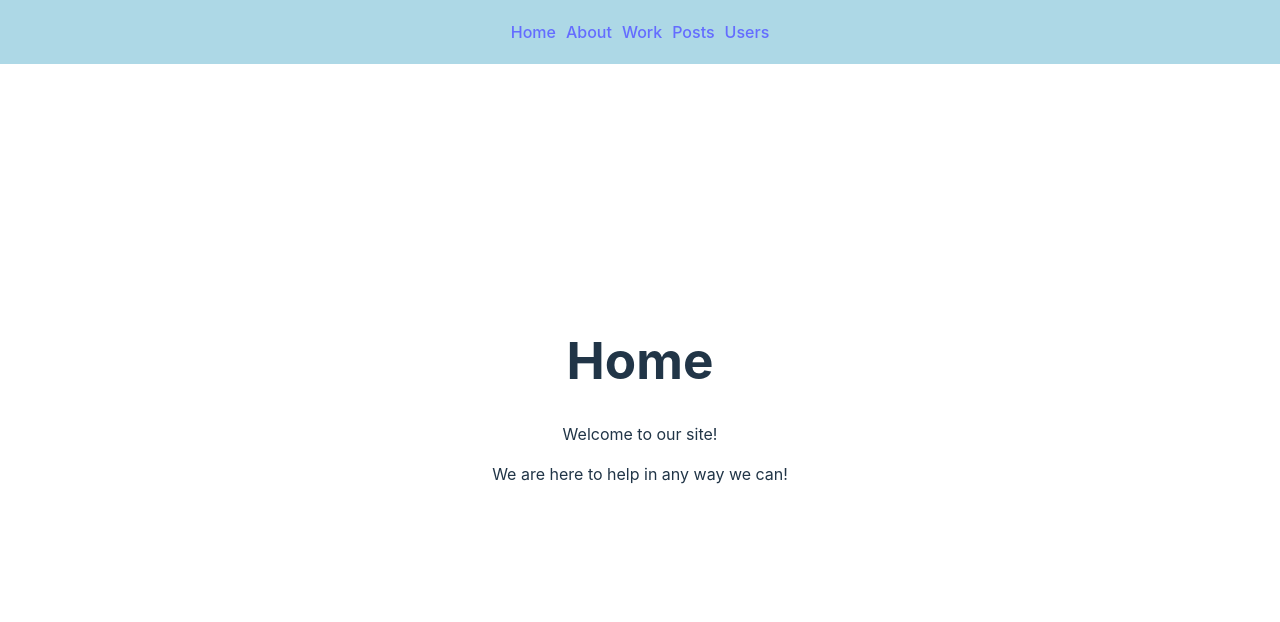
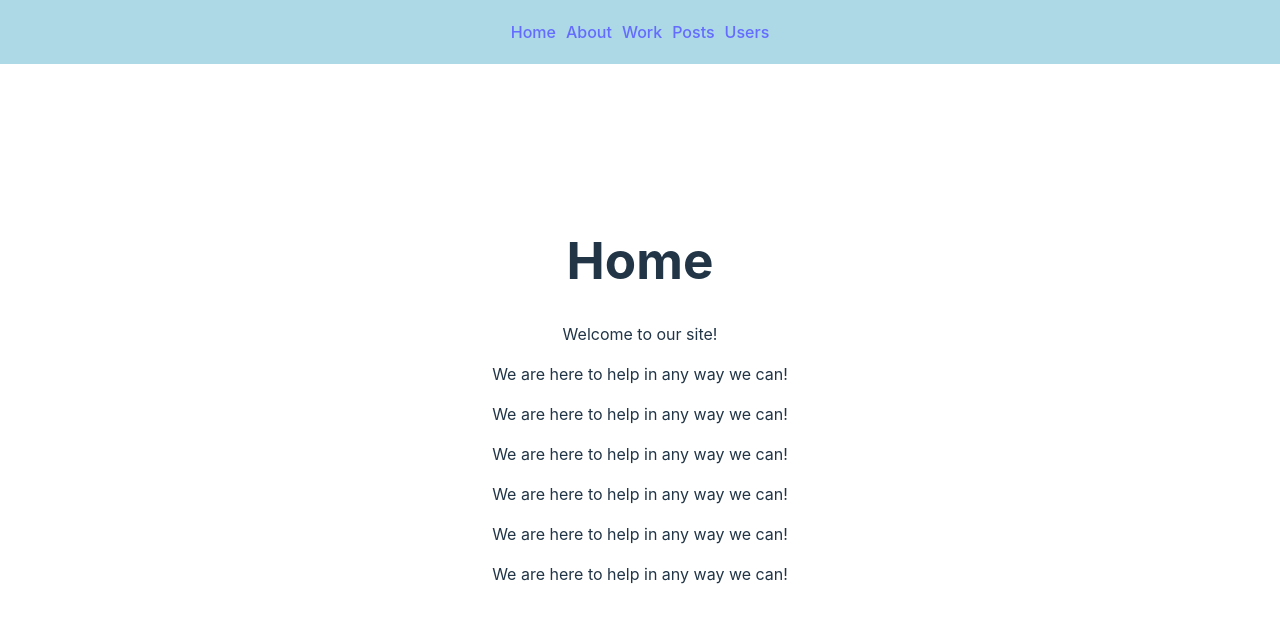
Before and after one commit to tatjana-jovicic/ReactApp, a React (Vite) app: page / in a window 1280 px wide. Shown: the top 622 px of the page. Built offline with nearby package versions, Linux system fonts and the light colour scheme.

Commit message:
update text in Home Page

```diff
--- a/src/features/Home/Home.jsx
+++ b/src/features/Home/Home.jsx
@@ -1,12 +1,16 @@
-
 const Home = () => {
   return (
     <>
       <h1>Home</h1>
       <p>Welcome to our site!</p>
       <p>We are here to help in any way we can!</p>
+      <p>We are here to help in any way we can!</p>
+      <p>We are here to help in any way we can!</p>
+      <p>We are here to help in any way we can!</p>
+      <p>We are here to help in any way we can!</p>
+      <p>We are here to help in any way we can!</p>
     </>
-    )
-}
+  );
+};
 
-export default Home
+export default Home;
```
Lines whose indentation alone changed are shown as unchanged.
